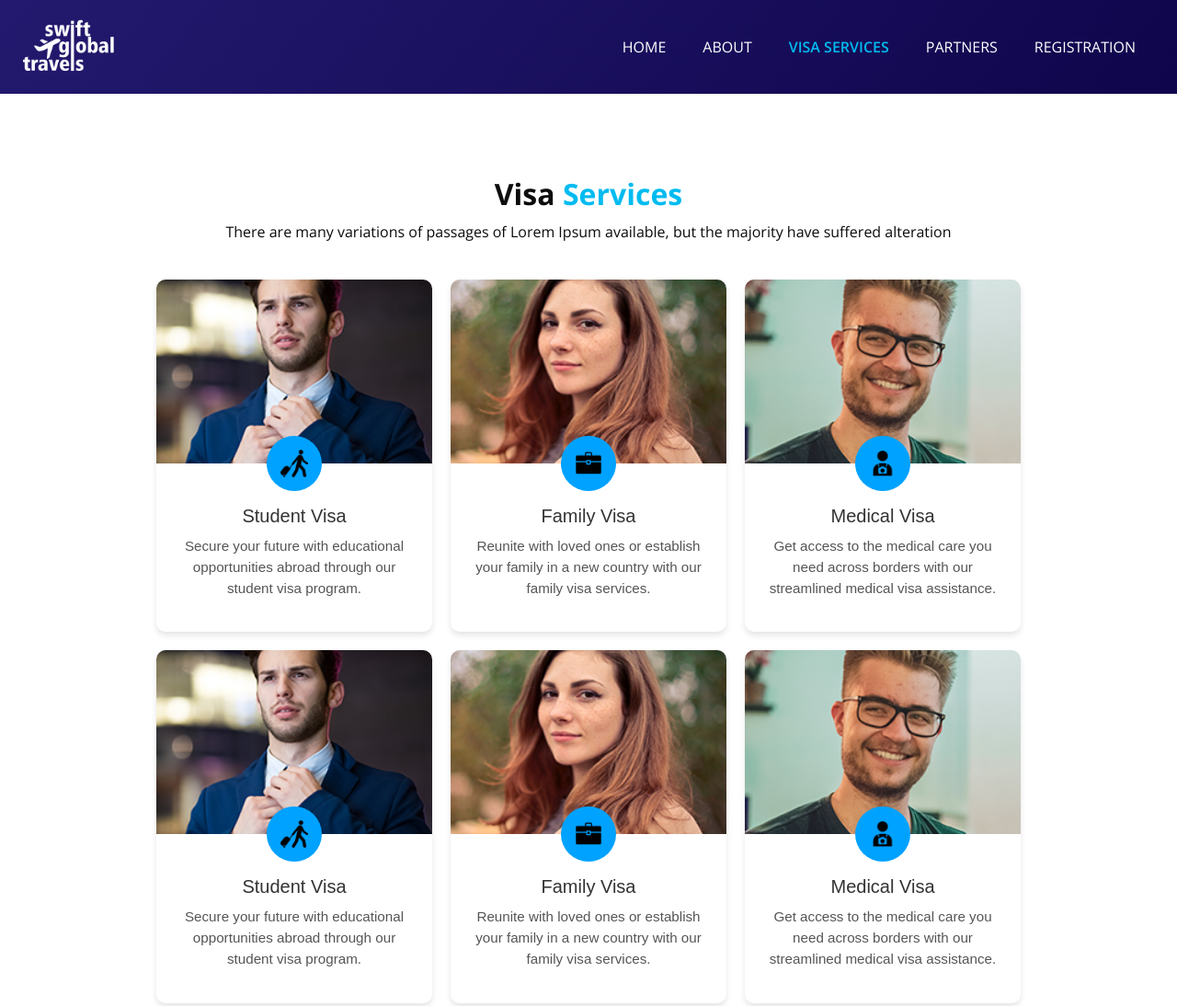
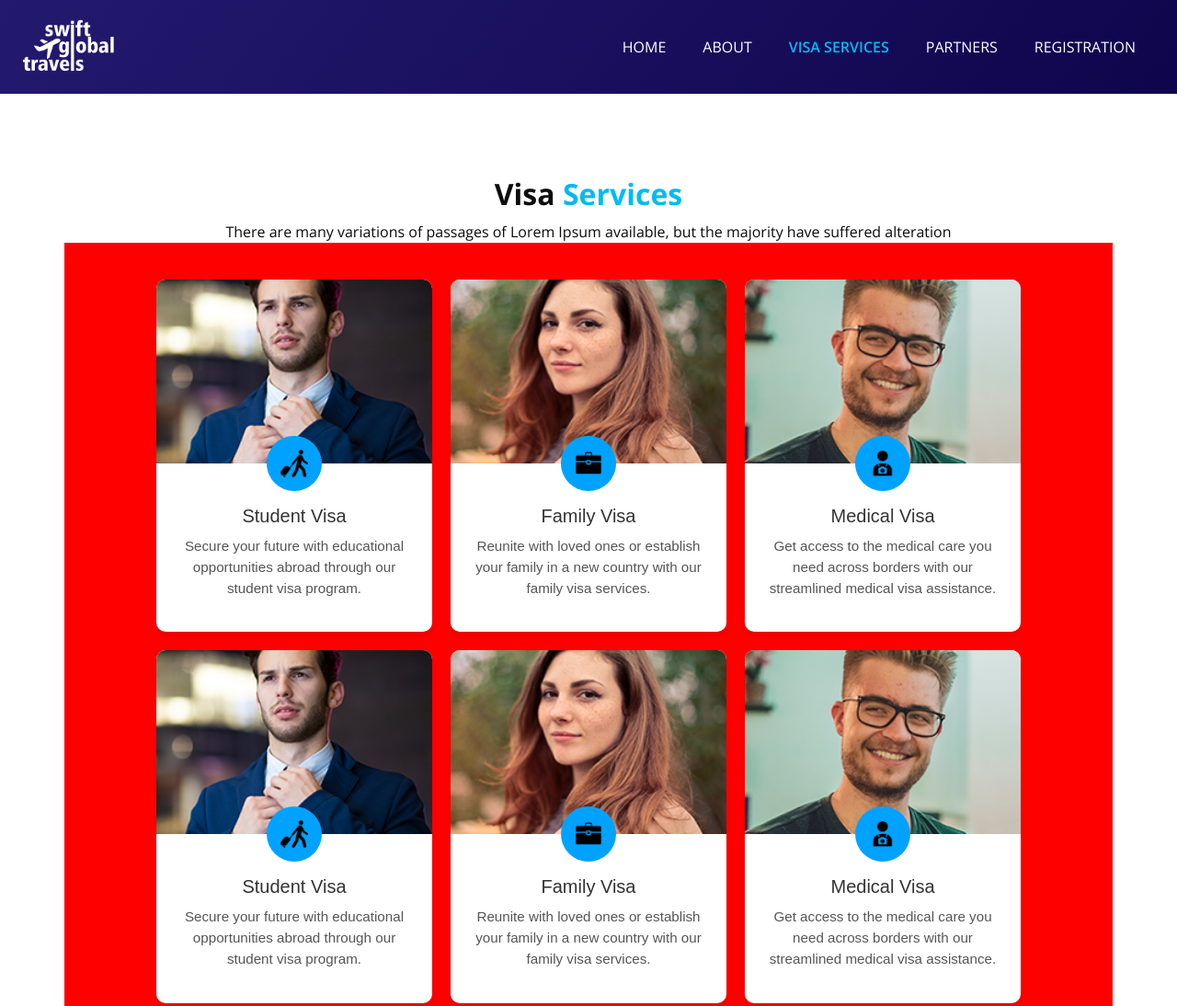
Before and after one commit to thvgger/timsapp, a plain HTML site: page service.html in a window 1280 px wide. Shown: the top 1094 px of the page at 92% size. Drawn offline with nearby package versions, Linux system fonts and the light colour scheme; some packages are replaced by stand-ins of ours; a script that the page names is missing.

Commit message:
Update service.css

```diff
--- a/css/service.css
+++ b/css/service.css
@@ -11,7 +11,7 @@
     justify-content: center;
     align-items: center;
     padding: 40px;
-    background-color: #ffffff;
+    background-color: #ff0000;
   }
 
   .service-container {
```
